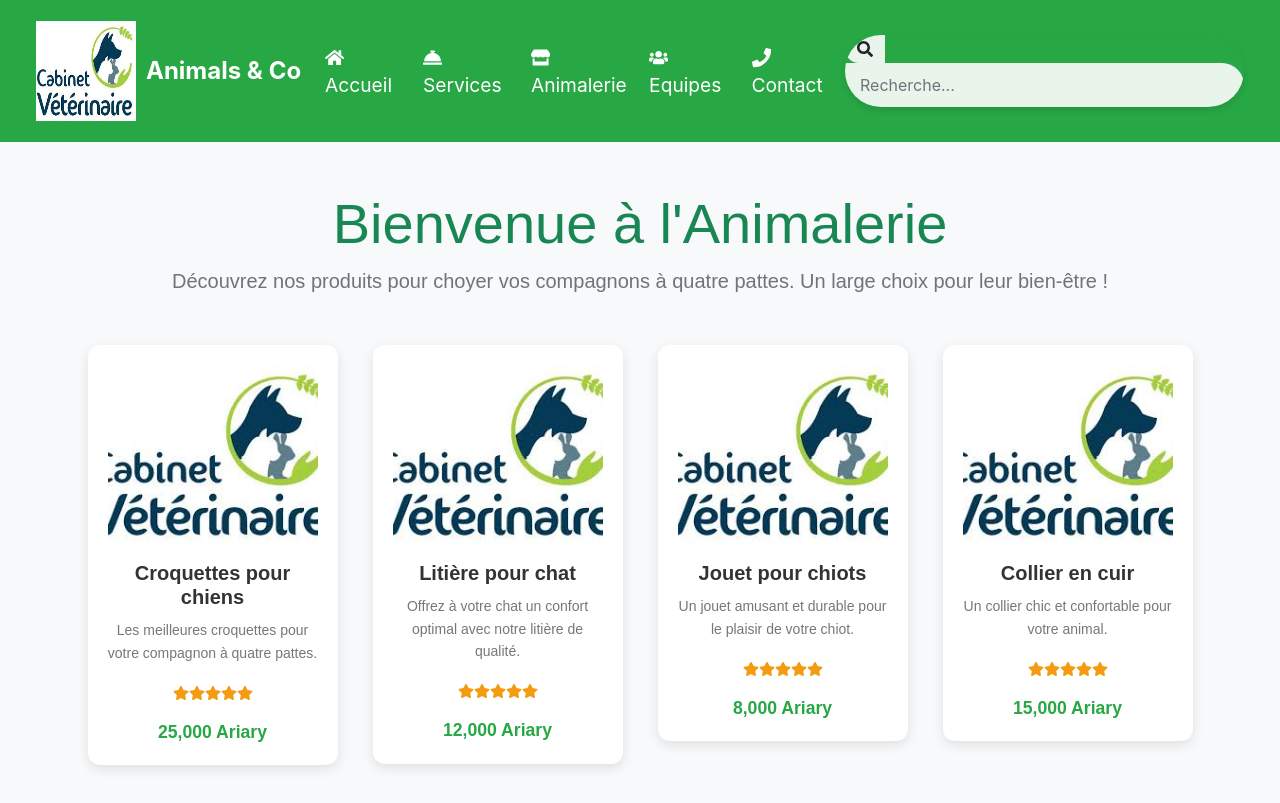
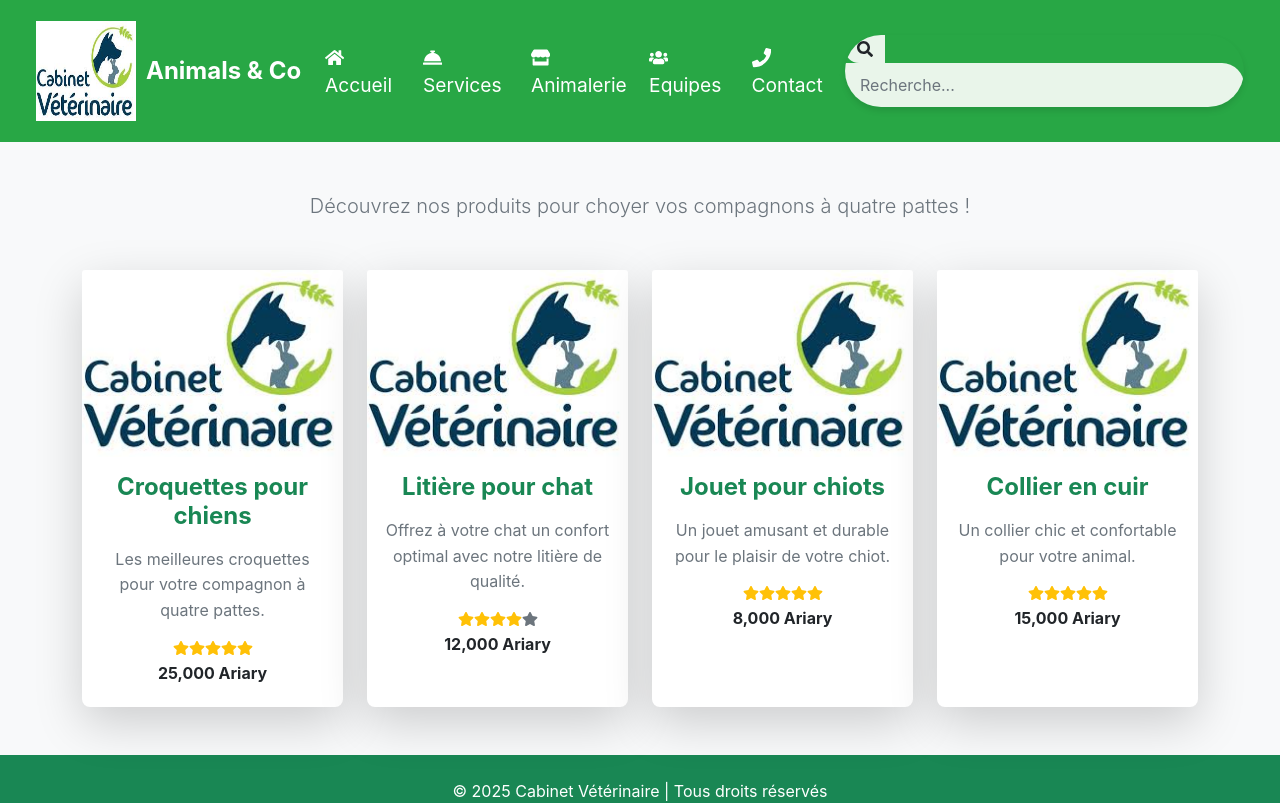
Before and after one commit to Antonella2006/Stage_Vet, a React (Create React App) app: page /Animalerie in a window 1280 px wide. Shown: the top 803 px of the page. Built offline with nearby package versions, Linux system fonts and the light colour scheme.

Commit message:
Update Animalerie.js

```diff
--- a/src/components/Animalerie.js
+++ b/src/components/Animalerie.js
@@ -1,7 +1,7 @@
 import React, { useEffect, useState } from 'react';
-import './Animalerie.css';
+import { FaStar, FaShoppingCart } from 'react-icons/fa';
+import '../App.css';
 import produitImage from '../img/téléchargement.jpg';
-import { FaStar, FaShoppingCart } from 'react-icons/fa';
 
 const Animalerie = () => {
   const [visibleProducts, setVisibleProducts] = useState([]);
@@ -37,18 +37,8 @@ const Animalerie = () => {
     },
   ];
 
-  const renderStars = (rating) => {
-    const stars = [];
-    for (let i = 1; i <= 5; i++) {
-      stars.push(
-        <FaStar key={i} className={`star ${i <= rating ? 'filled' : ''}`} />
-      );
-    }
-    return stars;
-  };
-
   useEffect(() => {
-    products.forEach((product, index) => {
+    products.forEach((_, index) => {
       setTimeout(() => {
         setVisibleProducts((prev) => [...prev, index]);
       }, index * 300);
@@ -59,35 +49,37 @@ const Animalerie = () => {
     <div className="animalerie-section py-5 bg-light">
       <div className="container">
         <div className="text-center mb-5">
-          <h1 className="display-4 text-success font-weight-bold">Bienvenue à l'Animalerie</h1>
           <p className="lead text-muted">
-            Découvrez nos produits pour choyer vos compagnons à quatre pattes. Un large choix pour leur bien-être !
+            Découvrez nos produits pour choyer vos compagnons à quatre pattes !
           </p>
         </div>
 
-        <div className="row">
+        <div className="row row-cols-1 row-cols-md-2 row-cols-lg-4 g-4">
           {products.map((product, index) => (
-            <div key={index} className="col-md-3 mb-4">
-              <div
-                className={`product-card ${visibleProducts.includes(index) ? 'visible' : ''}`}
-              >
-                <img src={product.image} alt={product.name} className="product-image" />
-                <h4 className="product-title mt-3">{product.name}</h4>
-                <p className="product-description">{product.description}</p>
-                <div className="product-rating">{renderStars(product.rating)}</div>
-                <div className="product-price">{product.price.toLocaleString()} Ariary</div>
+            <div key={index} className="col">
+              <div className={`card shadow-lg border-0 h-100 product-card ${visibleProducts.includes(index) ? 'visible' : ''}`}>
+                <img src={product.image} alt={product.name} className="card-img-top" />
+                <div className="card-body text-center">
+                  <h5 className="card-title text-success fw-bold">{product.name}</h5>
+                  <p className="card-text text-muted">{product.description}</p>
+                  <div className="d-flex justify-content-center align-items-center mb-2">
+                    {[...Array(5)].map((_, i) => (
+                      <FaStar key={i} className={i < product.rating ? 'text-warning' : 'text-secondary'} />
+                    ))}
+                  </div>
+                  <h6 className="fw-bold">{product.price.toLocaleString()} Ariary</h6>
+                </div>
               </div>
             </div>
           ))}
         </div>
       </div>
 
-      <footer className="footer bg-success text-white mt-5 py-4">
-        <div className="container text-center">
+      <footer className="footer bg-success text-white mt-5 py-4 text-center">
+        <div className="container">
           <p className="mb-2">&copy; 2025 Cabinet Vétérinaire | Tous droits réservés</p>
           <div className="social-icons">
             <a href="#" className="text-white mx-2"><i className="fab fa-facebook"></i></a>
-            <a href="#" className="text-white mx-2"><i className="fab fa-twitter"></i></a>
             <a href="#" className="text-white mx-2"><i className="fab fa-instagram"></i></a>
           </div>
         </div>
```
